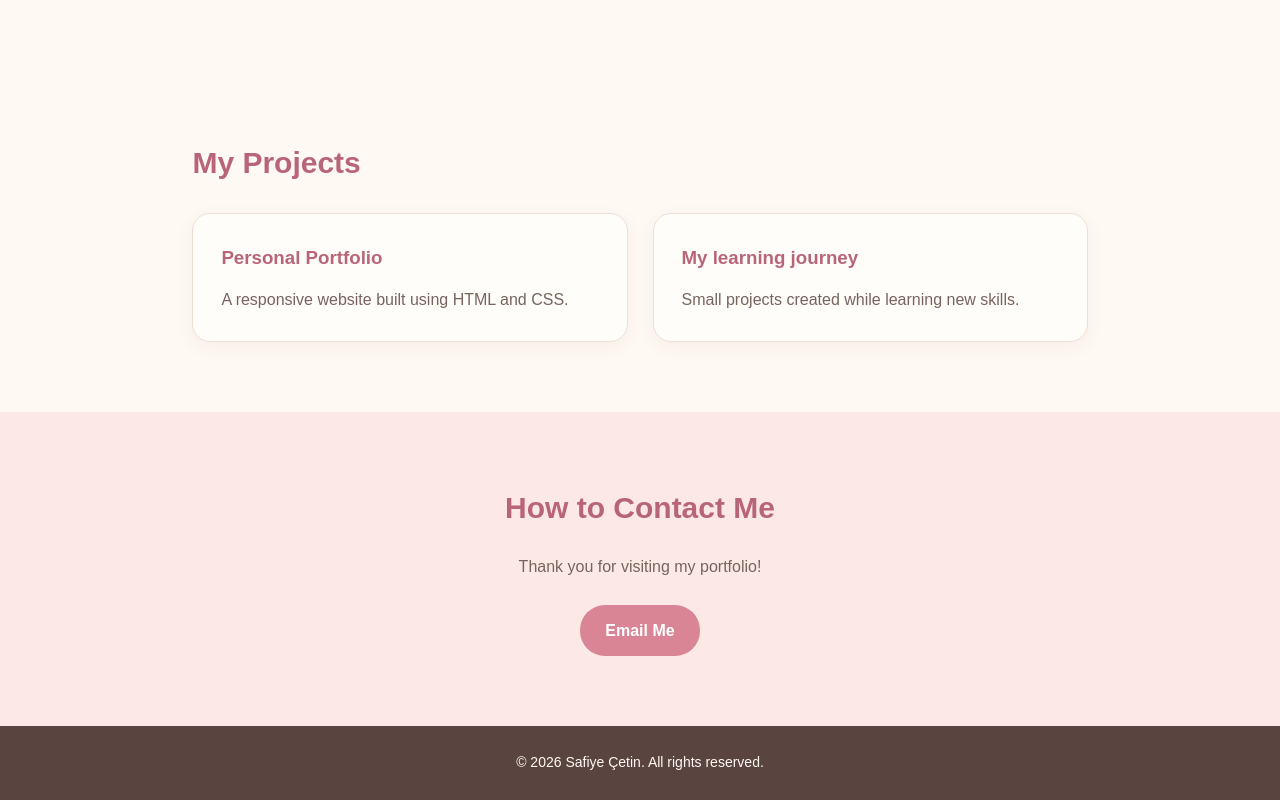
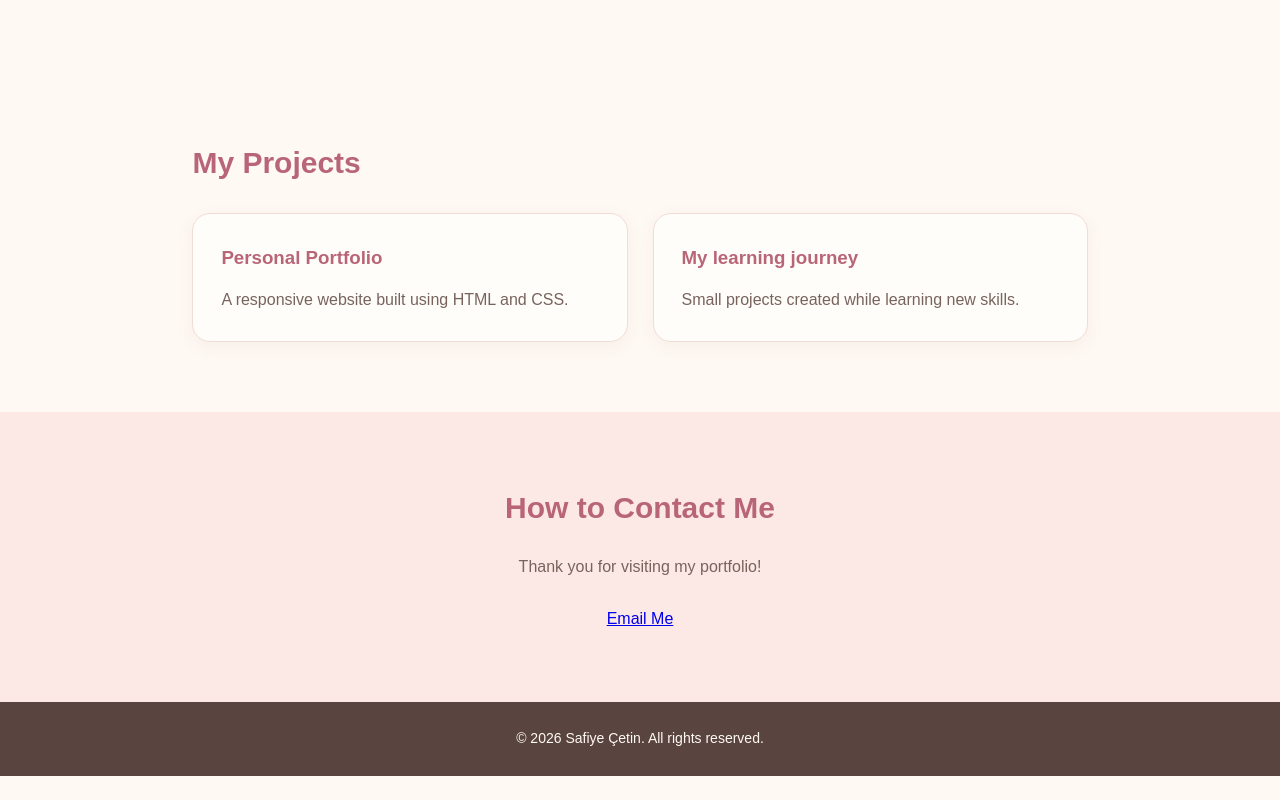
Before and after one commit to safiyecetin/hciassaignmentweek6, a plain HTML site: page index.html in a window 1280 px wide. Shown: the part 1087-1887 px from the top of the page. After the commit the page ends 1863 px from the top, so only its background shows below. Drawn offline with Linux system fonts and the light colour scheme.

Commit message:
Update style.css

```diff
--- a/style.css
+++ b/style.css
@@ -105,27 +105,6 @@ header {
 }
 
 
-.button,
-.btn {
-   display: inline-block;
-   background-color: #D98595;
-   color: white;
-   text-decoration: none;
-   padding: 12px 25px;
-   border-radius: 25px;
-   font-weight: bold;
-   transition: background-color 0.3s, transform 0.3s;
-}
-
-
-.button:hover,
-.btn:hover {
-   background-color: #BC6679;
-   transform: translateY(-3px);
-}
-
-
-/* GENERAL SECTIONS */
 .section {
    max-width: 1100px;
    margin: 0 auto;
```
